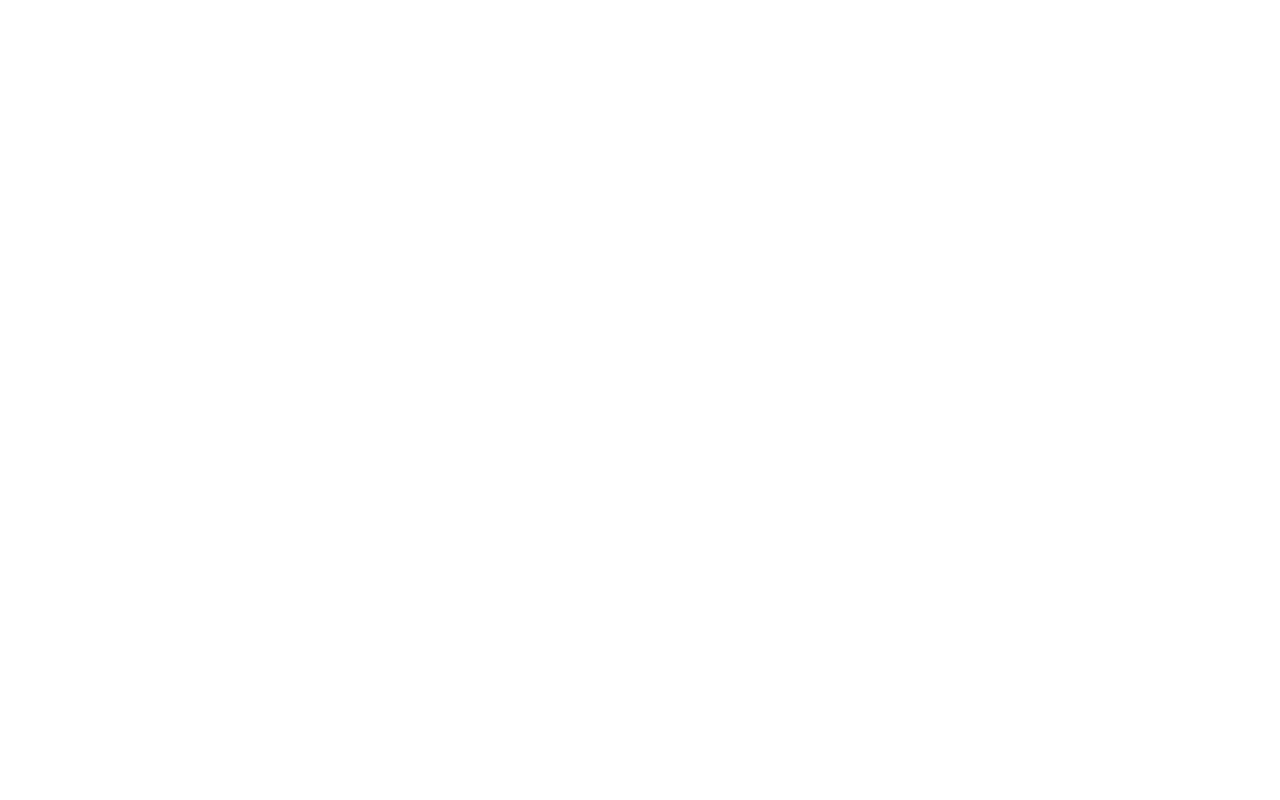
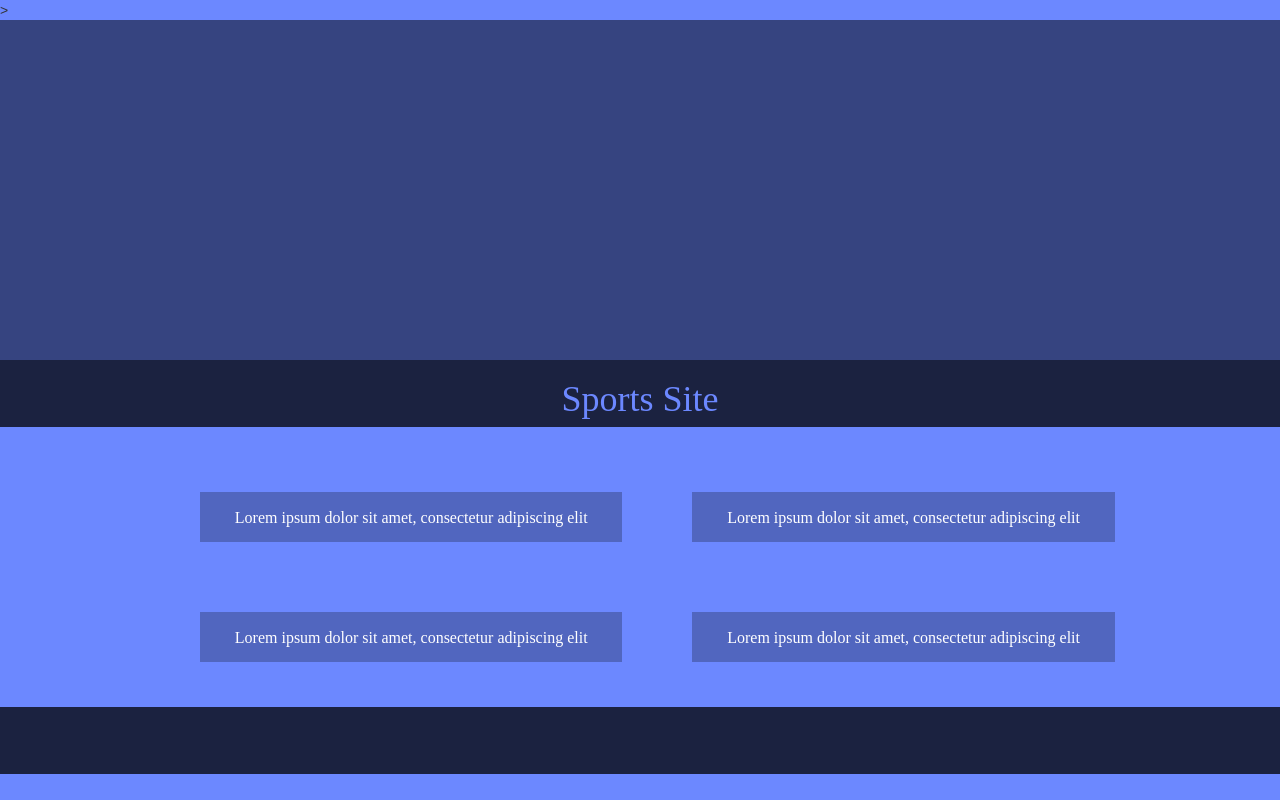
Before and after one commit to PunainenAurinko/MAD9013-Final, a plain HTML site: page index.html in a window 1280 px wide. Drawn offline with nearby package versions, Linux system fonts and the light colour scheme.

Commit message:
Wireframe Sports Site designed in CSS

```diff
--- a/css/main.css
+++ b/css/main.css
@@ -0,0 +1,52 @@
+body {
+    background: #6c88ff;
+}
+
+.image {
+    width: 100%;
+    height: 350px;
+    background: #364480;
+    margin: 0 auto;
+}
+
+.header {
+    width=100%;
+    height: 67px;
+    background: #1b2240;
+    transform: translateY(-30px);
+}
+
+.footer {
+    width=100%;
+    height: 67px;
+    transform: translateY(250px);
+    background: #1b2240;
+}
+
+.para-1,
+.para-2 {
+    width: 33%;
+    height: 50px;
+    float: left;
+    margin: 35px;
+    background: #5166bf;
+}
+
+.para-1 {
+    margin-left: 200px;
+}
+
+h1 {
+    text-align: center;
+    font-family: prosto-one, serif;
+    transform: translateY(20px);
+    color: #6c88ff;
+}
+
+p {
+    font-family: port-lligat-slab, serif;
+    font-size: 16px;
+    text-align: center;
+    transform: translateY(15px);
+    color: #fff;
+}
--- a/index.html
+++ b/index.html
@@ -4,9 +4,20 @@
     <title>MAD9013 Final</title>
     <!-- Latest compiled and minified Bootstrap CSS -->
     <link rel="stylesheet" href="https://maxcdn.bootstrapcdn.com/bootstrap/3.3.1/css/bootstrap.min.css">
+    <script src="//use.edgefonts.net/port-lligat-sans;port-lligat-slab;prosto-one;quattrocento-sans.js"></script> ></script>
     <link rel="stylesheet" href="css/main.css">
 </head>
 <body>
-
+    <div class="image">
+    </div>
+    <div class="header">
+        <h1>Sports Site</h1>
+    </div>
+    <div class="para-1"><p>Lorem ipsum dolor sit amet, consectetur adipiscing elit</p></div>
+    <div class="para-2"><p>Lorem ipsum dolor sit amet, consectetur adipiscing elit</p></div>
+    <div class="para-1"><p>Lorem ipsum dolor sit amet, consectetur adipiscing elit</p></div>
+    <div class="para-2"><p>Lorem ipsum dolor sit amet, consectetur adipiscing elit</p></div>
+    <div class="footer">
+    </div>
 </body>
 </html>
```
Also changed, not shown: support/wireframe final.png (added).
